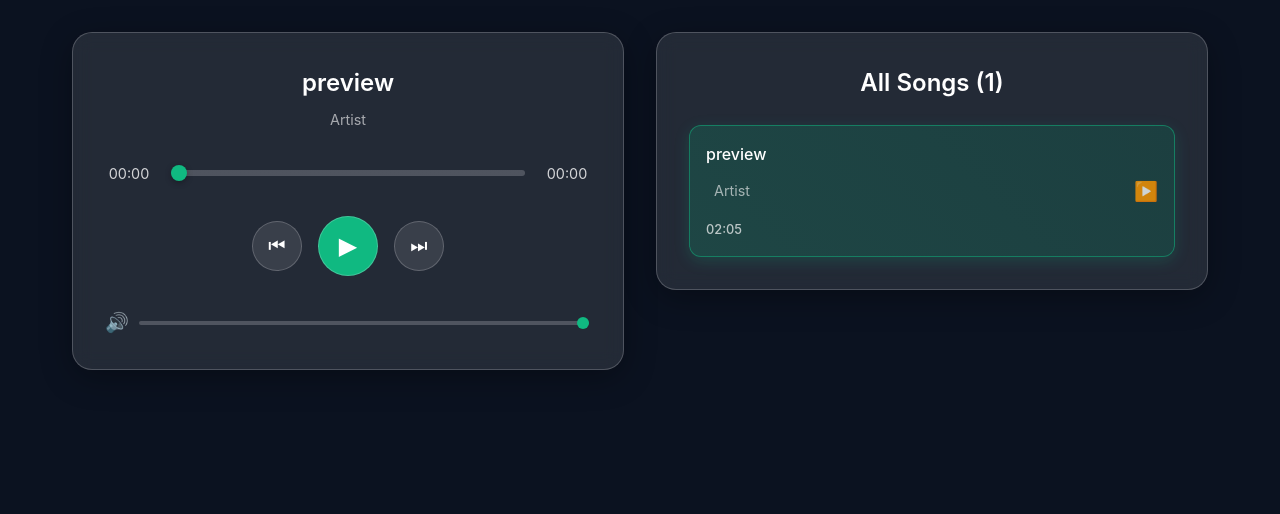
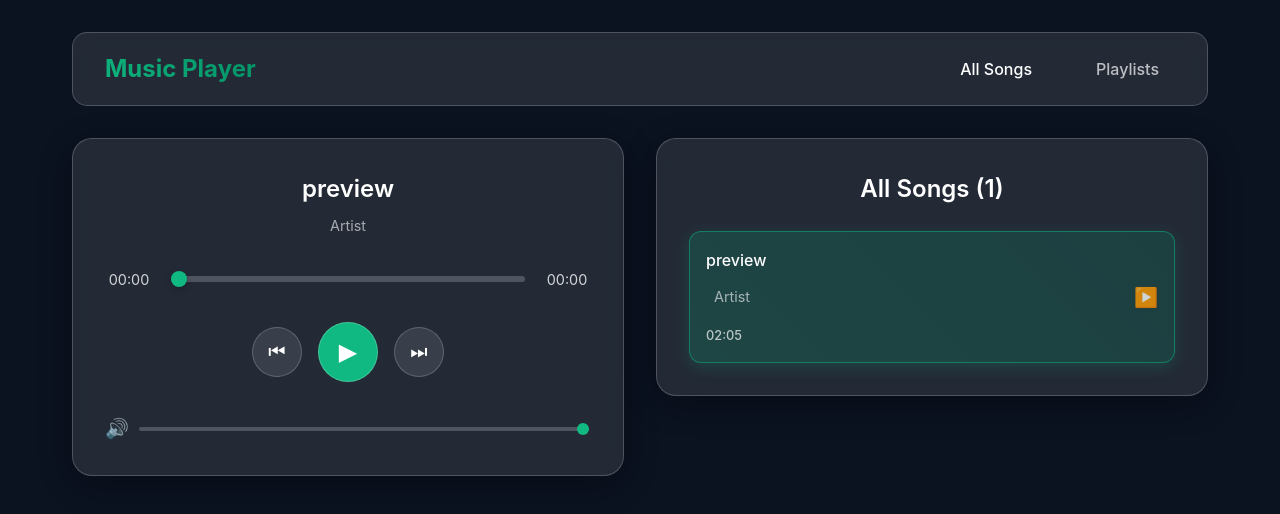
Before and after one commit to MrCesar107/react-music-player, a React (Vite) app: page / in a window 1280 px wide. Shown: the top 514 px of the page. Built offline with nearby package versions, Linux system fonts and the light colour scheme.

Commit message:
Create navbar

```diff
--- a/src/App.jsx
+++ b/src/App.jsx
@@ -4,12 +4,14 @@ import { MusicPlayer } from './components/MusicPlayer';
 import { AllSongs } from './components/AllSongs';
 import { Playlists } from './components/Playlists';
 import { MusicProvider } from './contexts/MusicProvider';
+import { Navbar } from './components/Navbar';
 
 export default function App() {
   return (
     <BrowserRouter>
       <MusicProvider>
         <div className="app">
+          <Navbar />
           <main className="app-main">
             <div className="player-section">
               <MusicPlayer />
--- /dev/null
+++ b/src/components/Navbar.jsx
@@ -0,0 +1,17 @@
+import { Link, useLocation } from 'react-router';
+
+export const Navbar = () => {
+    const location = useLocation();
+
+    return (
+        <nav className="navbar">
+            <div className="navbar-brand">
+                <Link className="brand-link" to="/">Music Player</Link>
+            </div>
+            <div className="navbar-links">
+                <Link className={`nav-link ${location.pathname === '/' ? 'active' : 'inactive'}`} to="/">All Songs</Link>
+                <Link className={`nav-link ${location.pathname === '/playlists' ? 'active' : 'inactive'}`} to="/playlists">Playlists</Link>
+            </div>
+        </nav>
+    );
+};
```
Lines whose indentation alone changed are shown as unchanged.
